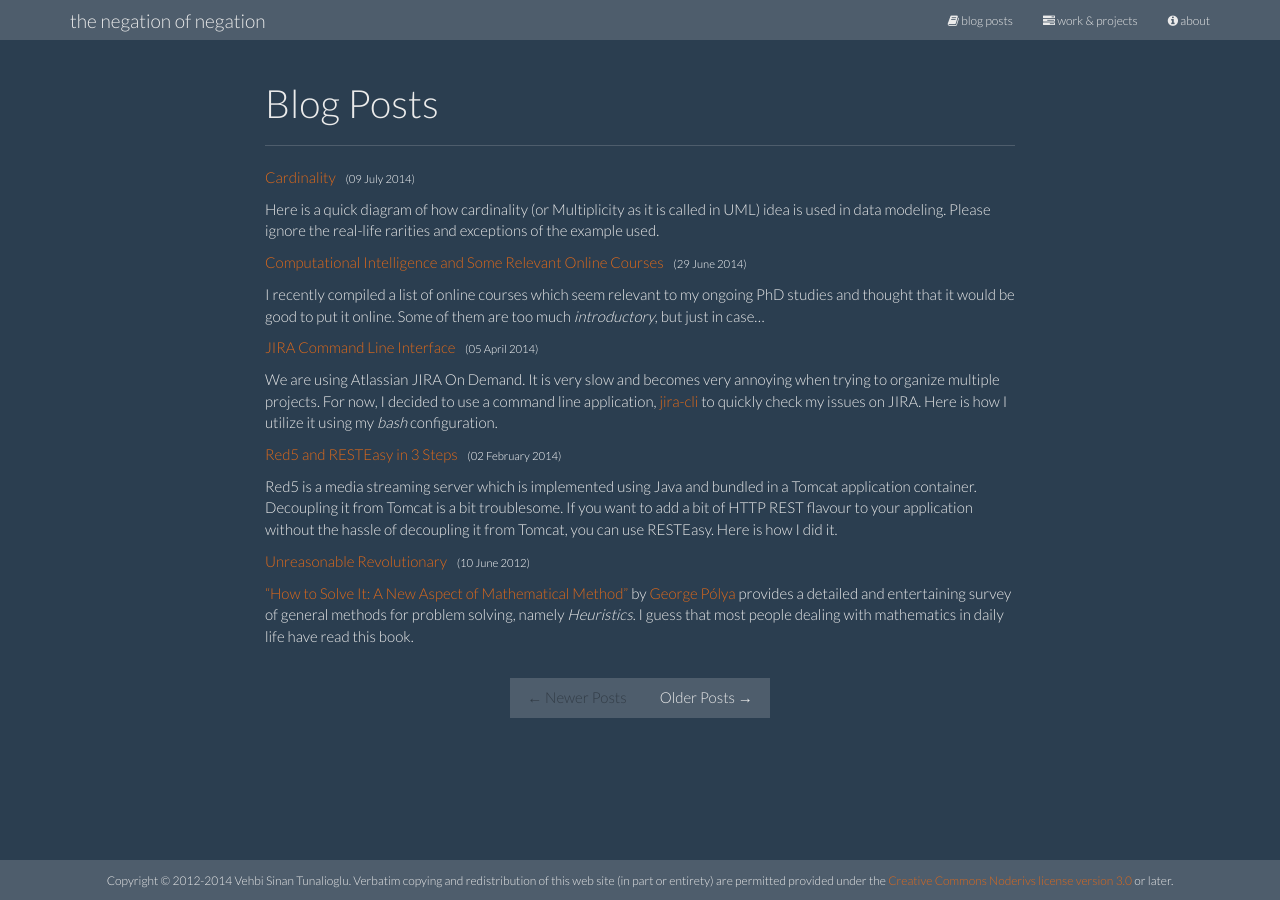
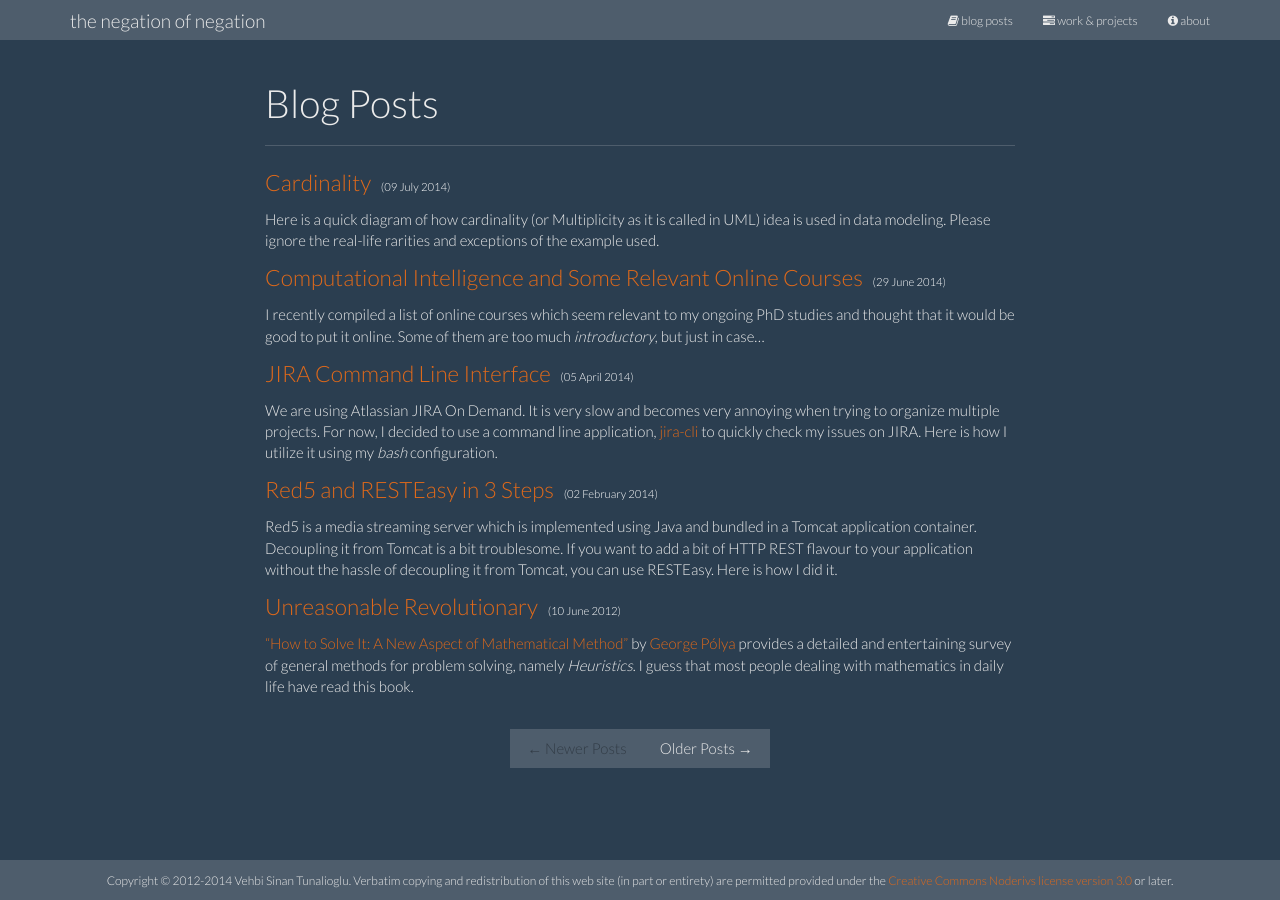
Before and after one commit to vst/www.thenegation.com, a Jekyll site: the page built from index.html, in a window 1280 px wide. Built offline with Jekyll 4.4.1, drawn with Linux system fonts in a browser that asks for light colours; Markdown is read by kramdown in place of the engine named in the settings; the list of posts is cut into pages by our own code.

Commit message:
Cosmetic changes

```diff
--- a/index.html
+++ b/index.html
@@ -10,7 +10,7 @@ title: Homepage
 <ul class="list-unstyled">
   {% for post in paginator.posts %}
   <li>
-    <a href="{{ post.url }}">{{ post.title }}</a> <span class="label">({{ post.date | date_to_long_string }})</span>
+    <a href="{{ post.url }}" class="lead">{{ post.title }}</a> <span class="label">({{ post.date | date_to_long_string }})</span>
     {% if post.content contains site.excerpt_separator %}
     <p>{{ post.excerpt }}</p>
     {% else %}
--- a/media/css/global.css
+++ b/media/css/global.css
@@ -17,6 +17,7 @@ footer#page {
     font-size: 80%;
     padding: 12px 0px;
     background-color: #4e5d6c;
+    margin-top: 20px;
 }
 
 .main-content {
```
